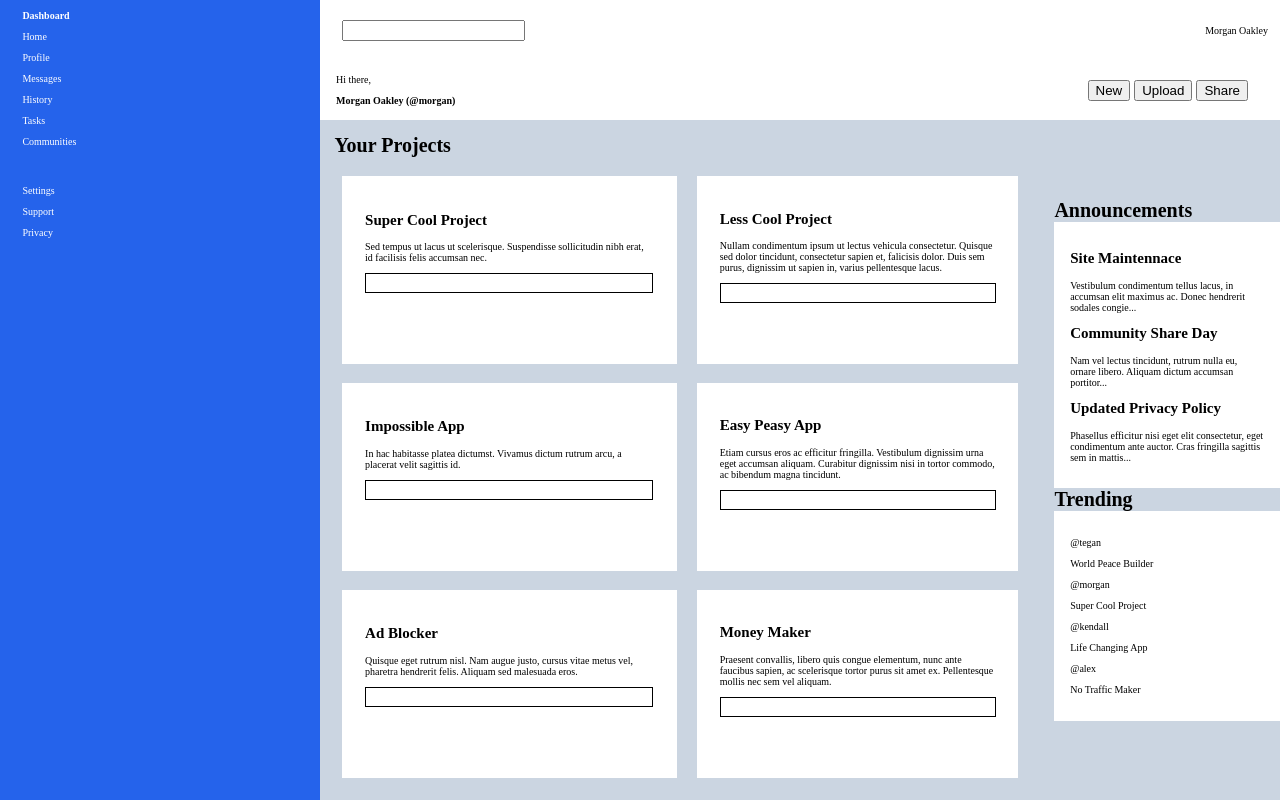
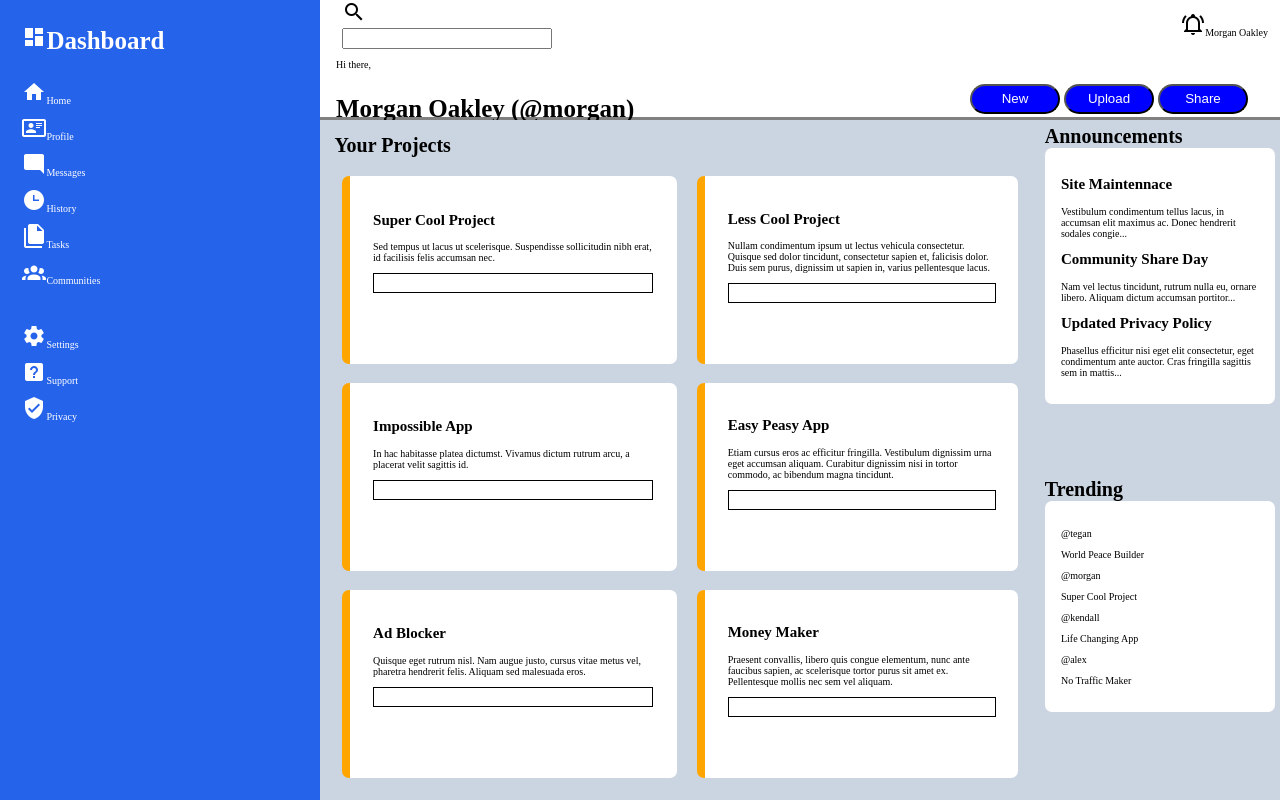
Before and after one commit to asnhck12/dashboard, a plain HTML site: page index.html in a window 1280 px wide. Drawn offline with Linux system fonts and the light colour scheme.

Commit message:
Added icons

```diff
--- a/index.html
+++ b/index.html
@@ -12,12 +12,13 @@
         <div class="header">
             <div class="upperHeader">
                 <div class="search">
+                    <img src="/Images/search.png"/>
                     <input type="text">
                 </div>
                 <div class="topRight">
                     <!-- <img class="icon"/>
                     <img class="avatar"/> -->
-                    <p class="username">Morgan Oakley</p>
+                    <p class="username"><img src="/Images/bell.png"/>Morgan Oakley</p>
                 </div>
             </div>
             <div class="lowerHeader">
@@ -40,21 +41,21 @@
         </div>
         <div class="sidebar">
             <div class="sidebarHeading">
-                <h3>Dashboard</h3>
+                <h3><img src="/Images/dashboard.png"/>Dashboard</h3>
             </div>
             <div class="pagesLink">
-                <div><p>Home</p></div>
-                <div><p>Profile</p></div>
-                <div><p>Messages</p></div>
-                <div><p>History</p></div>
-                <div><p>Tasks</p></div>
-                <div><p>Communities</p></div>
+                <div><p><img src="/Images/home.png"/>Home</p></div>
+                <div><p><img src="/Images/profile.png"/>Profile</p></div>
+                <div><p><img src="/Images/messages.png"/>Messages</p></div>
+                <div><p><img src="/Images/history.png"/>History</p></div>
+                <div><p><img src="/Images/tasks.png"/>Tasks</p></div>
+                <div><p><img src="/Images/communities.png"/>Communities</p></div>
             </div>
             <br>
             <div class="settingsSection">
-                <div><p>Settings</p></div>
-                <div><p>Support</p></div>
-                <div><p>Privacy</p></div>
+                <div><p><img src="/Images/settings.png"/>Settings</p></div>
+                <div><p><img src="/Images/support.png"/>Support</p></div>
+                <div><p><img src="/Images/privacy.png"/>Privacy</p></div>
             </div>
         </div>
         <div class="main">
--- a/styles.css
+++ b/styles.css
@@ -17,6 +17,7 @@ html, body {
     display: grid;
     grid-template: 1fr 1fr/ auto auto;
     padding: 0;
+    border-bottom: gray solid ;
 }
 
 .upperHeader {
@@ -63,16 +64,16 @@ html, body {
 
 .mainRight {
     grid-area: 1/4/5/5;
-    /* height: 100%; */
+    height: 100%;
     display: grid;
     grid-template-rows: 1fr 1fr;
-    place-self: center;
-    gap: 2%;
+    gap: 4%;
+    padding: 2%;
 }
 
-.mainRight h1 {
-    padding: 5px;
-}
+/* .mainRight div {
+    padding-top: 5px;
+} */
 
 .main h1 {
     text-align: left;
@@ -83,6 +84,14 @@ html, body {
 .buttons {
     padding-right: 5%;
     place-self: center right;
+}
+
+button {
+    background-color: blue;
+    color: white;
+    width: 90px;
+    height: 30px;
+    border-radius: 30px;
 }
 
 .projects h1 {
@@ -102,22 +111,20 @@ html, body {
     gap: 3%;
 }
 
+.projectCard {
+    border-left: 8px solid;
+    border-color: orange;
+}
+
 .projectCard, .announcementCard, .trendingCard {
     background-color: white;
     padding: 7%;
-}
-
-.announcements {
-    grid-area: 1/4/3/5;
+    border-radius: 7px;
 }
 
 .welcomeCard {
     place-self: center left;
     padding-left: 5%;
-}
-
-.trending {
-    grid-area: 3/4/5/5;
 }
 
 .icons {
@@ -139,7 +146,7 @@ h2 {
 }
 
 h3 {
-    font-size: 10px;
+    font-size: 25px;
 }
 
 p {
```
Also changed, not shown: Images/bell.png (added), Images/communities.png (added), Images/dashboard.png (added), Images/history.png (added), Images/home.png (added), Images/messages.png (added), Images/privacy.png (added), Images/profile.png (added), Images/search.png (added), Images/settings.png (added), Images/support.png (added), Images/tasks.png (added).
